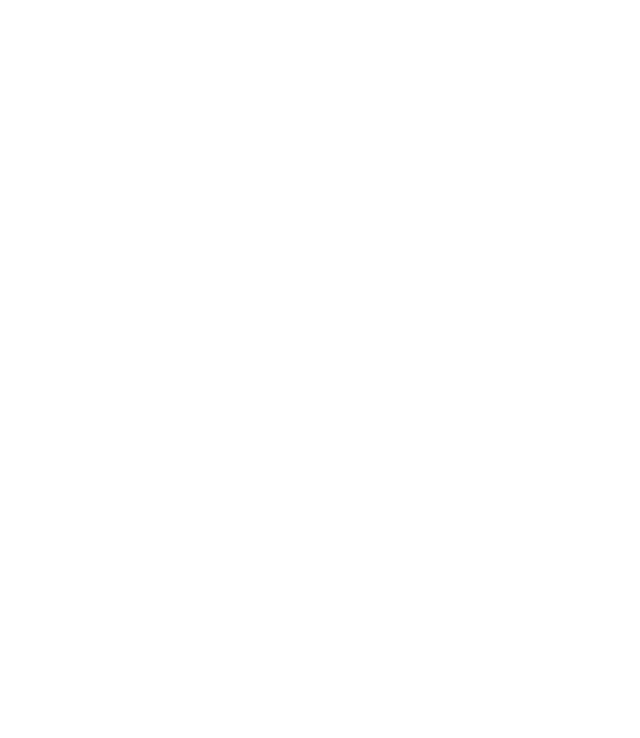
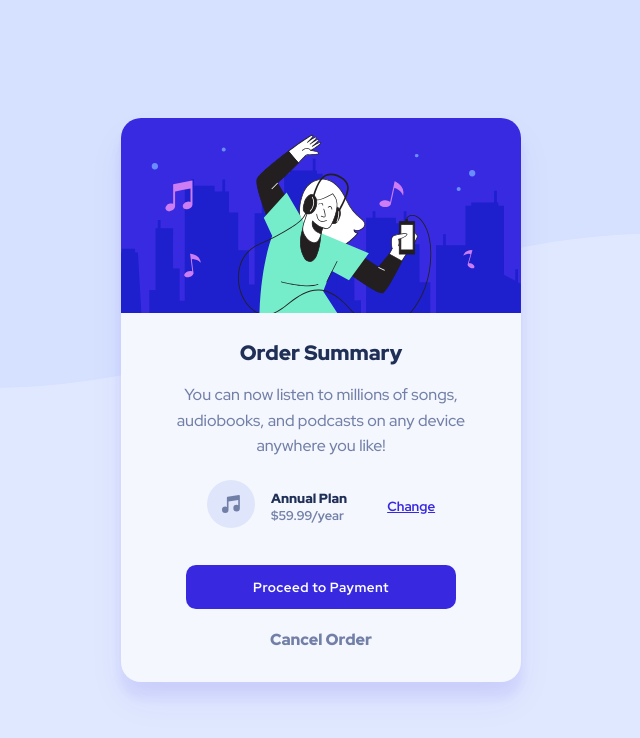
Before and after one commit to Zeras12314/ger-web011, a plain HTML site: page index.html in a window 1280 px wide. Shown: the whole page, without its empty margins (319-959 px from the left). Drawn offline with Linux system fonts and the light colour scheme.

Commit message:
first commit

```diff
--- a/index.html
+++ b/index.html
@@ -4,7 +4,51 @@
     <meta charset="UTF-8" />
     <meta http-equiv="X-UA-Compatible" content="IE=edge" />
     <meta name="viewport" content="width=device-width, initial-scale=1.0" />
-    <title>Document</title>
+    <title>ger-web 011</title>
+    <link rel="preconnect" href="https://fonts.googleapis.com" />
+    <link rel="preconnect" href="https://fonts.gstatic.com" crossorigin />
+    <link
+      href="https://fonts.googleapis.com/css2?family=Red+Hat+Display:wght@500;700;900&display=swap"
+      rel="stylesheet"
+    />
+    <link rel="stylesheet" href="styel.css" />
+    <link rel="shortcut icon" href="images/GT.png" type="image/x-icon" />
   </head>
-  <body></body>
+  <body>
+    <img
+      src="images/pattern-background-desktop.svg"
+      alt="bg-curve"
+      class="bg-image"
+    />
+    <section class="card">
+      <div class="img-container">
+        <img src="images/illustration-hero.svg" alt="bg-man-music" />
+      </div>
+      <div class="text-order">
+        <h1>Order Summary</h1>
+        <p>
+          You can now listen to millions of songs, audiobooks, and podcasts on
+          any device anywhere you like!
+        </p>
+      </div>
+
+      <div class="plan">
+        <div class="icon">
+          <img src="images/icon-music.svg" alt="music-icon" />
+        </div>
+        <div class="annual">
+          <h5>Annual Plan</h5>
+          <h4>$59.99/year</h4>
+        </div>
+        <div class="change">
+          <h5><a href="#">Change</a></h5>
+        </div>
+      </div>
+
+      <div class="buttons">
+        <button><a href="#">Proceed to Payment</a></button>
+        <h4><a href="#">Cancel Order</a></h4>
+      </div>
+    </section>
+  </body>
 </html>
--- a/styel.css
+++ b/styel.css
@@ -0,0 +1,132 @@
+*,
+*::before,
+*::after {
+  margin: 0;
+  padding: 0;
+  box-sizing: border-box;
+}
+
+body {
+  font-family: "Red Hat Display", sans-serif;
+  min-height: 100vh;
+  display: flex;
+  justify-content: center;
+  align-items: center;
+  background-color: hsl(225, 100%, 94%);
+  font-size: 16px;
+  color: hsl(224, 23%, 55%);
+}
+
+.card {
+  background-color: hsl(225, 100%, 98%);
+  width: 90%;
+  text-align: center;
+  border-radius: 20px;
+  box-shadow: 0 19px 38px hsla(245, 75%, 52%, 0.05),
+    0 15px 12px hsla(245, 75%, 52%, 0.08);
+  max-width: 400px;
+  min-width: 337.5px;
+}
+
+.img-container img {
+  width: 100%;
+  border-top-left-radius: 20px;
+  border-top-right-radius: 20px;
+}
+
+h1,
+.annual h5 {
+  color: hsl(223, 47%, 23%);
+}
+
+h1 {
+  font-weight: 900;
+  font-size: 1.3em;
+}
+
+.text-order {
+  margin: 1.3em 2em;
+}
+
+.text-order p {
+  line-height: 1.6em;
+  margin-top: 1em;
+}
+
+.plan {
+  display: flex;
+  align-items: center;
+  justify-content: center;
+  gap: 1em;
+}
+
+.plan .annual {
+  text-align: left;
+  padding-right: 1.5em;
+}
+
+.plan .annual h5 {
+  font-weight: 900;
+}
+
+.plan .annual h4 {
+  font-size: 0.8em;
+}
+.change h5 a {
+  color: hsl(245, 75%, 52%);
+}
+
+button a {
+  text-decoration: none;
+  color: #fff;
+  font-weight: 700;
+  letter-spacing: 0.5px;
+  font-family: "Red Hat Display";
+}
+
+button {
+  background-color: hsl(245, 75%, 52%);
+  border: none;
+  border-radius: 10px;
+  padding: 1em 5em;
+  margin-bottom: 1.5em;
+  transition: ease-in 100ms;
+  cursor: pointer;
+}
+
+button:hover {
+  opacity: 0.7;
+}
+
+.change h5 a:hover {
+  opacity: 0.7;
+  text-decoration: none;
+}
+
+.buttons {
+  padding: 2em 0;
+}
+
+.buttons h4 a {
+  text-decoration: none;
+  color: hsl(224, 23%, 55%);
+  font-weight: 900;
+}
+
+.bg-image {
+  display: none;
+}
+
+.buttons h4 a:hover {
+  color: hsl(223, 47%, 23%);
+}
+
+@media (min-width: 900px) {
+  .bg-image {
+    display: block;
+    position: absolute;
+    z-index: -5;
+    top: 0;
+    width: 100%;
+  }
+}
```
Also changed, not shown: images/GT.png (added), images/icon-music.svg (added), images/illustration-hero.svg (added), images/pattern-background-desktop.svg (added), images/pattern-background-mobile.svg (added).
